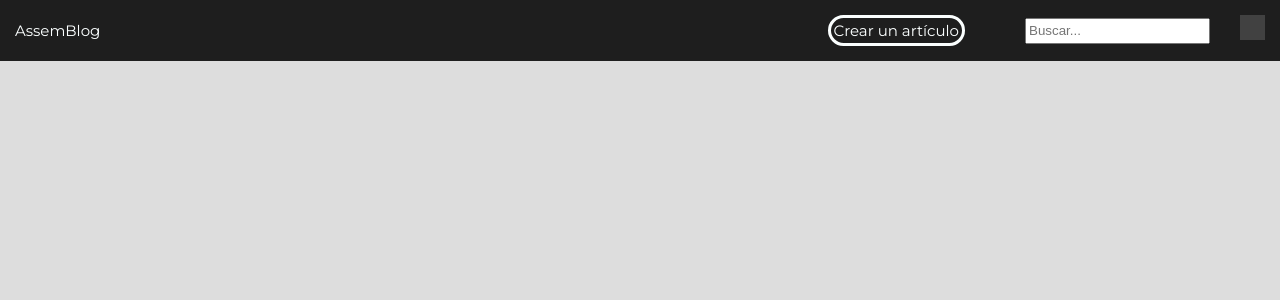
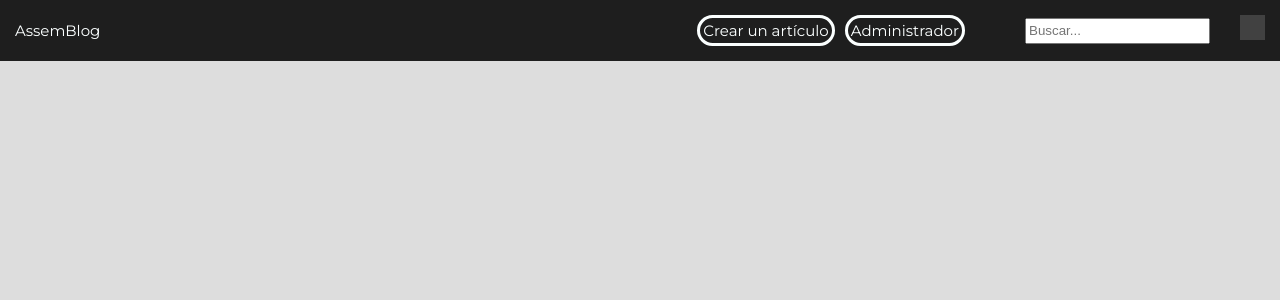
Before and after one commit to GROOTScorer/blog-tp, a React (Create React App) app: page /Navegador in a window 1280 px wide. Shown: the top 300 px of the page. Built offline with nearby package versions, Linux system fonts and the light colour scheme; grey boxes are pictures that could not be loaded.

Commit message:
Crea el sitio de Admin

```diff
--- /dev/null
+++ b/src/Admin.js
@@ -0,0 +1,12 @@
+import './Admin.css';
+
+function Admin()
+{
+    return(
+        <div>
+
+        </div>
+    )
+}
+
+export default Admin;
--- a/src/Navegador.js
+++ b/src/Navegador.js
@@ -9,6 +9,7 @@ function Navegador()
              <Link to='/'>AssemBlog</Link>
              <ul>
                 <Link to='/Crear'><li className="crear">Crear un artículo</li></Link>
+                <Link to='/Admin'><li className="admin">Administrador</li></Link>
 
                 <input placeholder="Buscar..."></input>
                 <a href="https://github.com/GROOTScorer/blog-tp"><img alt="" className='github' width="25px" height="25px" title="Repositorio" src="https://cdn-icons-png.flaticon.com/256/25/25231.png"></img></a>
--- a/src/index.js
+++ b/src/index.js
@@ -5,6 +5,7 @@ import { BrowserRouter, Routes, Route } from "react-router-dom";
 import App from './App';
 import Navegador from './Navegador.js';
 import Crear from './Crear.js';
+import Admin from './Admin.js';
 import reportWebVitals from './reportWebVitals';
 
 const root = ReactDOM.createRoot(document.getElementById('root'));
@@ -16,6 +17,7 @@ root.render(
         <Route path="/" element={<App />} />
         <Route path="/Navegador" element={<Navegador />} />
         <Route path="/Crear" element={<Crear />}/>
+        <Route path="/Admin" element={<Admin />}/>
       </Routes>
     </BrowserRouter>
   </React.StrictMode>
```
Also changed, not shown: src/Admin.css (added).
